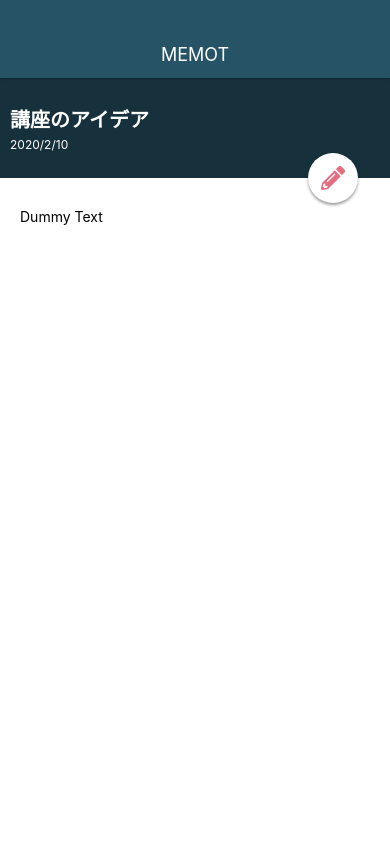
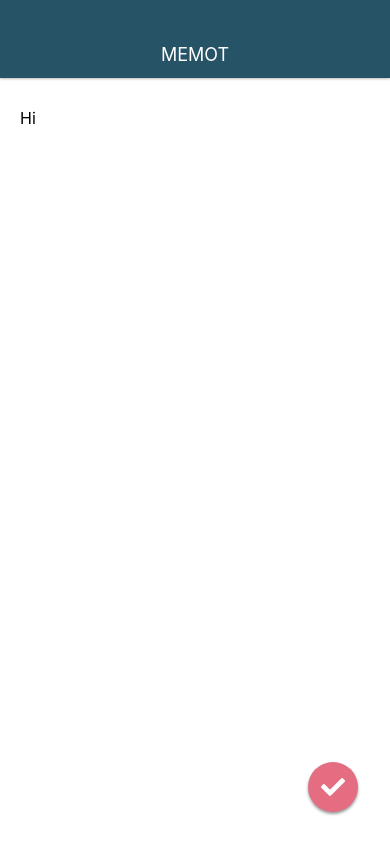
Before and after one commit to tomoya3822/MemoApp, a React Native app: screen / in a window 390 px wide. Built offline with nearby package versions, Linux system fonts and the light colour scheme.

Commit message:
Create MemoEditScreen

```diff
--- a/App.js
+++ b/App.js
@@ -2,13 +2,13 @@
 import { StyleSheet, View } from 'react-native';
 
 import Appbar from './src/components/Appbar';
-import MemoDetailScreen from './src/screens/MemoDetailScreen';
+import MemoEditScreen from './src/screens/MemoEditScreen';
 
 export default function App() {
   return (
     <View style={styles.container}>
       <Appbar />
-      <MemoDetailScreen />
+      <MemoEditScreen />
     </View>
   );
 }
--- a/src/elements/CircleButton.js
+++ b/src/elements/CircleButton.js
@@ -7,6 +7,7 @@
 const CustomIcon = createIconSet({
   pencil: '\uf303',
   plus: '\uf067',
+  check: '\uf00c',
 }, 'FontAwesome');
 
 class CircleButton extends React.Component {
--- /dev/null
+++ b/src/screens/MemoEditScreen.js
@@ -0,0 +1,33 @@
+import React from 'react';
+import { StyleSheet, View, TextInput } from 'react-native';
+
+import CircleButton from '../elements/CircleButton';
+
+class MemoEditScreen extends React.Component {
+  render() {
+    return (
+      <View style={styles.container}>
+        <TextInput style={styles.memoEditInput} multiline value="Hi" />
+        <CircleButton name="check" />
+      </View>
+    );
+  }
+}
+
+const styles = StyleSheet.create({
+  container: {
+    flex: 1,
+    width: '100%',
+  },
+  memoEditInput: {
+    paddingTop: 30,
+    paddingLeft: 20,
+    paddingRight: 20,
+    paddingBottom: 20,
+    backgroundColor: '#fff',
+    flex: 1,
+    fontSize: 16,
+  },
+});
+
+export default MemoEditScreen;
```
